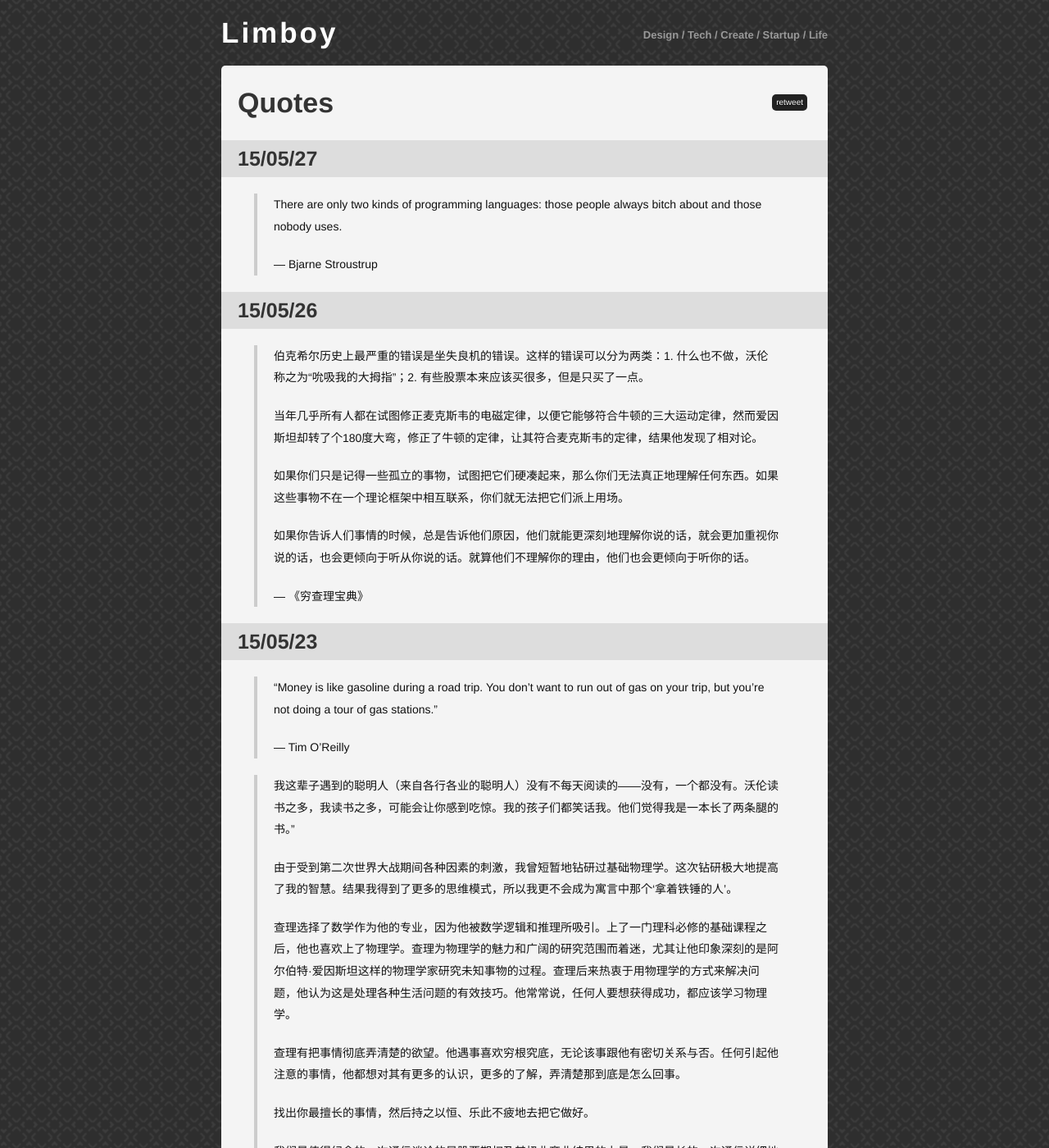
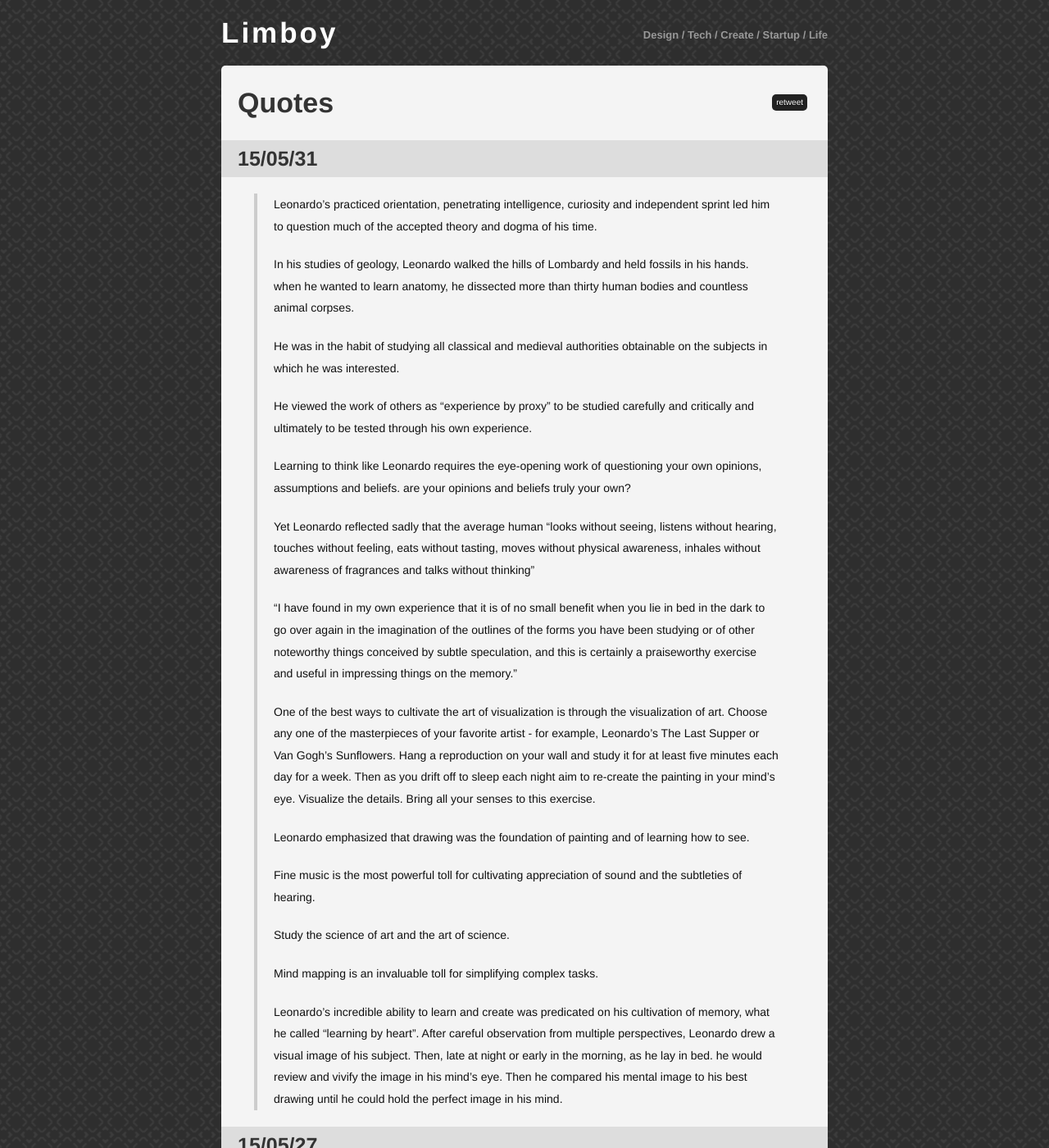
Before and after one commit to limboy/lzyy.github.com, a Jekyll site: the page built from quotes.md, in a window 1280 px wide and 1400 px high. Shown: the whole window at 82% size. Built offline with Jekyll 4.4.1, drawn with Linux system fonts in a browser that asks for light colours; Markdown is read by kramdown in place of the engine named in the settings; comment, search, counter and statistics services are not loaded.

Commit message:
Add Quotes

```diff
--- a/quotes.md
+++ b/quotes.md
@@ -2,6 +2,33 @@
 layout: post
 title: Quotes
 ---
+
+### 15/05/31
+> Leonardo's practiced orientation, penetrating intelligence, curiosity and independent sprint led him to question much of the accepted theory and dogma of his time.
+>
+> In his studies of geology, Leonardo walked the hills of Lombardy and held fossils in his hands. when he wanted to learn anatomy, he dissected more than thirty human bodies and countless animal corpses.
+>
+> He was in the habit of studying all classical and medieval authorities obtainable on the subjects in which he was interested.
+>
+> He viewed the work of others as "experience by proxy" to be studied carefully and critically and ultimately to be tested through his own experience.
+>
+> Learning to think like Leonardo requires the eye-opening work of questioning your own opinions, assumptions and beliefs. are your opinions and beliefs truly your own?
+>
+> Yet Leonardo reflected sadly that the average human "looks without seeing, listens without hearing, touches without feeling, eats without tasting, moves without physical awareness, inhales without awareness of fragrances and talks without thinking"
+>
+> "I have found in my own experience that it is of no small benefit when you lie in bed in the dark to go over again in the imagination of the outlines of the forms you have been studying or of other noteworthy things conceived by subtle speculation, and this is certainly a praiseworthy exercise and useful in impressing things on the memory."
+>
+> One of the best ways to cultivate the art of visualization is through the visualization of art. Choose any one of the masterpieces of your favorite artist - for example, Leonardo's The Last Supper or Van Gogh's Sunflowers. Hang a reproduction on your wall and study it for at least five minutes each day for a week. Then as you drift off to sleep each night aim to re-create the painting in your mind's eye. Visualize the details. Bring all your senses to this exercise.
+>
+> Leonardo emphasized that drawing was the foundation of painting and of learning how to see.
+>
+> Fine music is the most powerful toll for cultivating appreciation of sound and the subtleties of hearing.
+>
+> Study the science of art and the art of science.
+>
+> Mind mapping is an invaluable toll for simplifying complex tasks.
+>
+> Leonardo's incredible ability to learn and create was predicated on his cultivation of memory, what he called "learning by heart". After careful observation from multiple perspectives, Leonardo drew a visual image of his subject. Then, late at night or early in the morning, as he lay in bed. he would review and vivify the image in his mind's eye. Then he compared his mental image to his best drawing until he could hold the perfect image in his mind.
 
 ### 15/05/27
 
```
